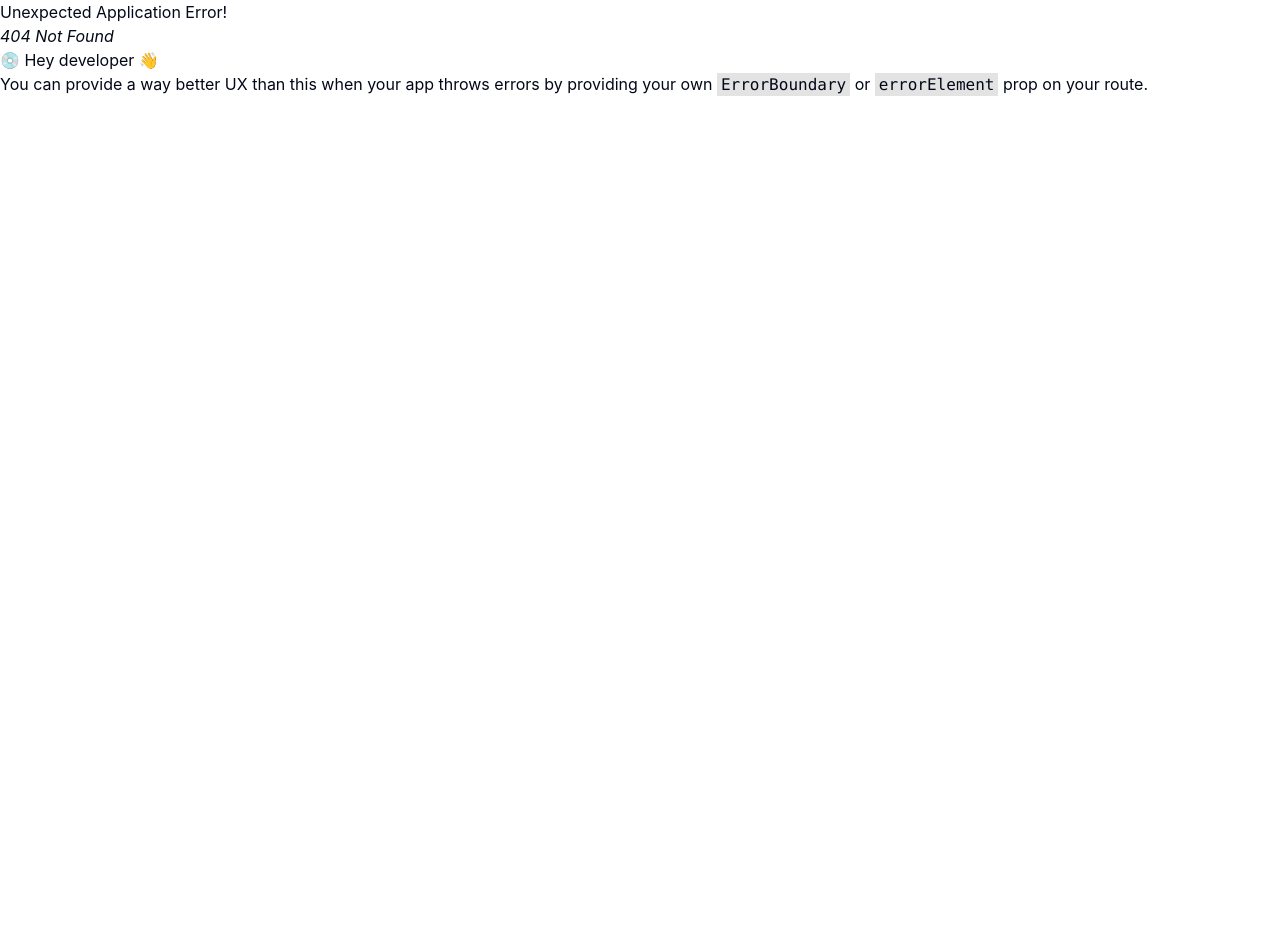
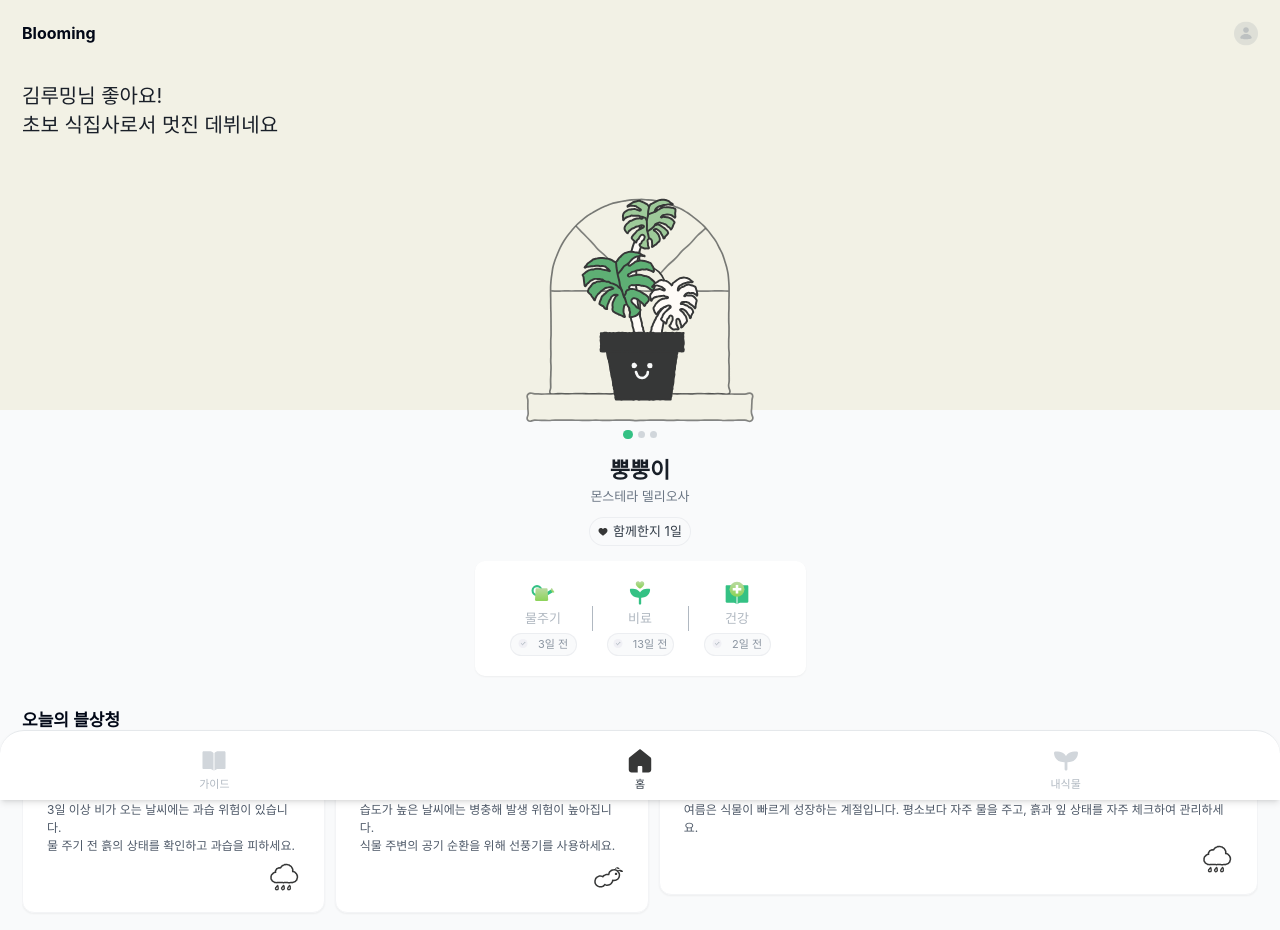
Before and after one commit to dnd-side-project/dnd-11th-8-frontend, a React (Vite) app: page / in a window 1280 px wide. Before the commit this address had no page. Shown: the top 930 px of the page. Before the commit the page ends 800 px from the top, so only its background shows below. Built offline with nearby package versions, Linux system fonts and the light colour scheme; a web font is replaced by a local one.

Commit message:
feat: 라우트 추가

```diff
--- a/src/App.tsx
+++ b/src/App.tsx
@@ -1,5 +1,7 @@
-import { BrowserRouter, Routes, Route } from 'react-router-dom';
+import { BrowserRouter, Route, Routes } from 'react-router-dom';
 import Main from './pages/Main';
+import AddPlantPage from './pages/AddPlantPage';
+import SearchPlantPage from '@/pages/SearchPlantPage.tsx';
 
 function App() {
   return (
@@ -7,6 +9,8 @@ function App() {
       <BrowserRouter>
         <Routes>
           <Route path="/" element={<Main />} />
+          <Route path={'my-plant/add'} element={<AddPlantPage />} />
+          <Route path={'my-plant/search'} element={<SearchPlantPage />} />
         </Routes>
       </BrowserRouter>
     </div>
--- a/src/main.tsx
+++ b/src/main.tsx
@@ -4,8 +4,7 @@ import { QueryClient, QueryClientProvider } from '@tanstack/react-query';
 import { Provider as JotaiProvider } from 'jotai';
 import { GlobalPortal } from './providers/GlobalPortal.tsx';
 import { GlobalModalProvider } from './providers/GlobalModalProvider.tsx';
-import { RouterProvider } from 'react-router-dom';
-import { router } from '@/libs/route.tsx';
+import App from './App.tsx';
 
 const queryClient = new QueryClient();
 
@@ -14,7 +13,7 @@ ReactDOM.createRoot(document.getElementById('root')!).render(
     <JotaiProvider>
       <GlobalPortal.Provider>
         <GlobalModalProvider>
-          <RouterProvider router={router} />
+          <App />
         </GlobalModalProvider>
       </GlobalPortal.Provider>
     </JotaiProvider>
```
